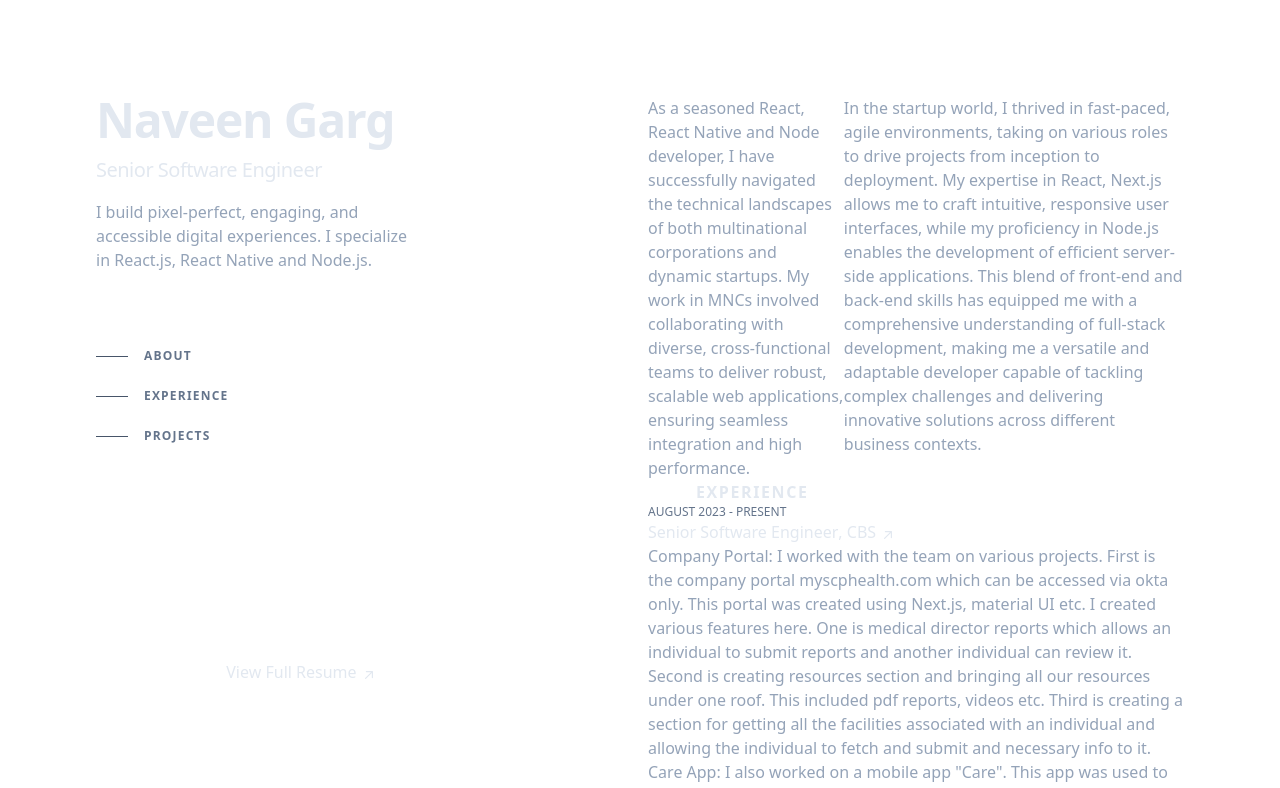
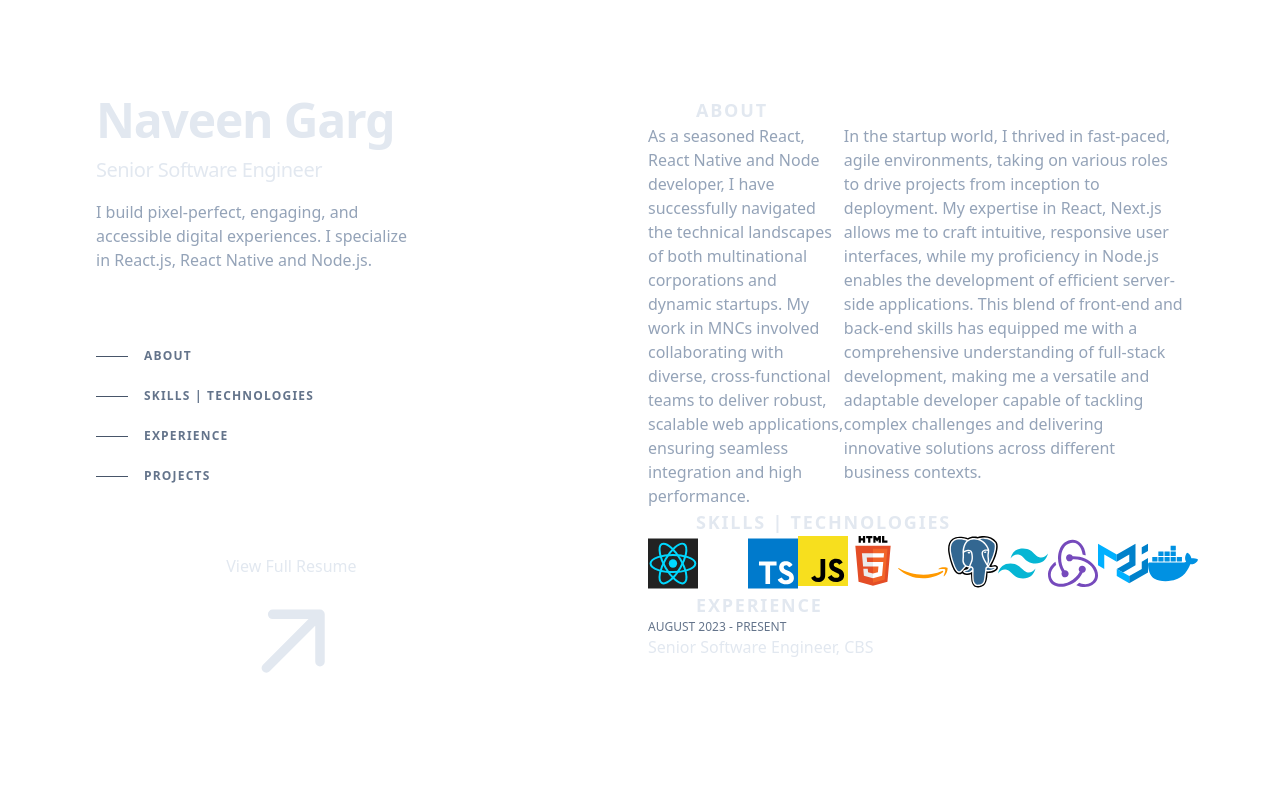
Before and after one commit to naveeniitbhu/portfolio-v2, a Next.js app: page / in a window 1280 px wide. Shown: the top 788 px of the page. Built offline with nearby package versions, Linux system fonts and the light colour scheme.

Commit message:
Update: Main page updated

```diff
--- a/src/app/images/arrows.js
+++ /dev/null
@@ -1,7 +0,0 @@
-export const ArrowIcon = () => (<svg
-  xmlns="http://www.w3.org/2000/svg"
-  viewBox="0 0 20 20" fill="currentColor"
-  className="inline-block h-4 w-4 shrink-0 transition-transform group-hover/link:-translate-y-1 group-hover/link:translate-x-1 group-focus-visible/link:-translate-y-1 group-focus-visible/link:translate-x-1 motion-reduce:transition-none ml-1 translate-y-px" aria-hidden="true">
-  <path fillRule="evenodd" d="M5.22 14.78a.75.75 0 001.06 0l7.22-7.22v5.69a.75.75 0 001.5 0v-7.5a.75.75 0 00-.75-.75h-7.5a.75.75 0 000 1.5h5.69l-7.22 7.22a.75.75 0 000 1.06z" clipRule="evenodd">
-  </path>
-</svg>)
--- a/src/app/page.js
+++ b/src/app/page.js
@@ -4,6 +4,7 @@ import IconLink from "@/ui/IconLink";
 import GithubIcon from "@/ui/icons/github/Github";
 import LinkedinIcon from "@/ui/icons/linkedin/Linkedin";
 import Resume from "@/ui/resume";
+import Skills from "@/ui/skills";
 
 export default function Home() {
   const iconLinkdata = [
@@ -22,6 +23,10 @@ export default function Home() {
   const categories = [{
     title: 'About',
     href: '#about'
+  },
+  {
+    title: 'Skills | Technologies',
+    href: '#skills'
   },
   {
     title: 'Experience',
@@ -75,6 +80,7 @@ export default function Home() {
         </header>
         <main className="pt-24 lg:w-1/2 lg:py-24">
           <About />
+          <Skills />
           <Experience />
         </main>
       </div>
--- a/src/ui/about/index.js
+++ b/src/ui/about/index.js
@@ -1,6 +1,9 @@
+import SectionHeading from "@/ui/sectionHeading"
+
 export default function About() {
   return (
-    <section id="about" className="mb-16 scroll-mt-16 md:mb-24 lg:mb-36 lg:scroll-mt-24" aria-label="About">
+    <section id="about" className="mb-16 scroll-mt-16 md:mb-4 lg:mb-4 lg:scroll-mt-24" aria-label="About">
+      <SectionHeading heading="ABOUT" />
       <div className="flex flex-col gap-y-6 text-justify">
         <p className="leading-normal secondary-text-color">
           As a seasoned <span className="primary-text-color">React, </span><span className="primary-text-color">React Native</span> and <span className="primary-text-color">Node developer</span>,
--- a/src/ui/experience/index.js
+++ b/src/ui/experience/index.js
@@ -1,6 +1,7 @@
 import Tag from '@/ui/tag';
 import ArrowLink from '@/ui/icons/arrowLink/ArrowLink';
 import Resume from '@/ui/resume';
+import SectionHeading from "@/ui/sectionHeading"
 
 export default function Experience() {
   const experienceData = [
@@ -113,9 +114,7 @@ export default function Experience() {
     }]
   return (
     <section id="experience" className="mb-16 scroll-mt-16 md:mb-24 lg:mb-36 lg:scroll-mt-24" aria-label="Work experience" >
-      <div className="sticky top-0 z-20 -mx-6 mb-4 w-screen bg-slate-900/75 px-6 py-5 backdrop-blur md:-mx-12 md:px-12 lg:sr-only lg:relative lg:top-auto lg:mx-auto lg:w-full lg:px-0 lg:py-0 lg:opacity-0">
-        <h2 className="text-sm font-bold uppercase tracking-widest text-slate-200 lg:sr-only">Experience</h2>
-      </div>
+      <SectionHeading heading="EXPERIENCE" />
       <div>
         <ol className="group/list">
           {experienceData.map((data) => {
--- /dev/null
+++ b/src/ui/sectionHeading/index.js
@@ -0,0 +1,9 @@
+const SectionHeading = ({ heading }) => {
+  return (
+    <div className="sticky top-0 z-20 -mx-6 mb-4 w-screen bg-slate-900/75 px-6 py-5 backdrop-blur md:-mx-12 md:px-12 lg:relative lg:top-auto lg:mx-auto lg:w-full lg:px-0 lg:py-0">
+      <h2 className="text-lg font-bold uppercase tracking-widest text-slate-200">{heading}</h2>
+    </div>
+  )
+}
+
+export default SectionHeading;
--- /dev/null
+++ b/src/ui/skills/index.js
@@ -0,0 +1,33 @@
+import SectionHeading from "@/ui/sectionHeading"
+import Image from 'next/image';
+
+const skills = [
+  '/react.svg', '/next-js.svg',
+  '/typescript.svg', '/javascript.svg', '/html-5.svg',
+  '/aws.svg', '/postgresql.svg', '/tailwind-css.svg',
+  '/redux.svg', '/material-ui.svg', '/docker.svg'
+]
+
+export default function Skills() {
+  return (
+    <section id="skills" className="mb-16 scroll-mt-16 md:mb-24 lg:mb-8 lg:scroll-mt-24" aria-label="Skills">
+      <div>
+        <SectionHeading heading="SKILLS | TECHNOLOGIES" />
+        <div className="flex flex-row gap-x-6 flex-wrap">
+          {skills.map((skill, index) => {
+            return (
+              <Image
+                key={skill.concat(index.toString())}
+                width={50}
+                height={50}
+                src={skill}
+                alt="Follow us on Twitter"
+                className="m-4"
+              />
+            )
+          })}
+        </div>
+      </div>
+    </section>
+  )
+}
```
